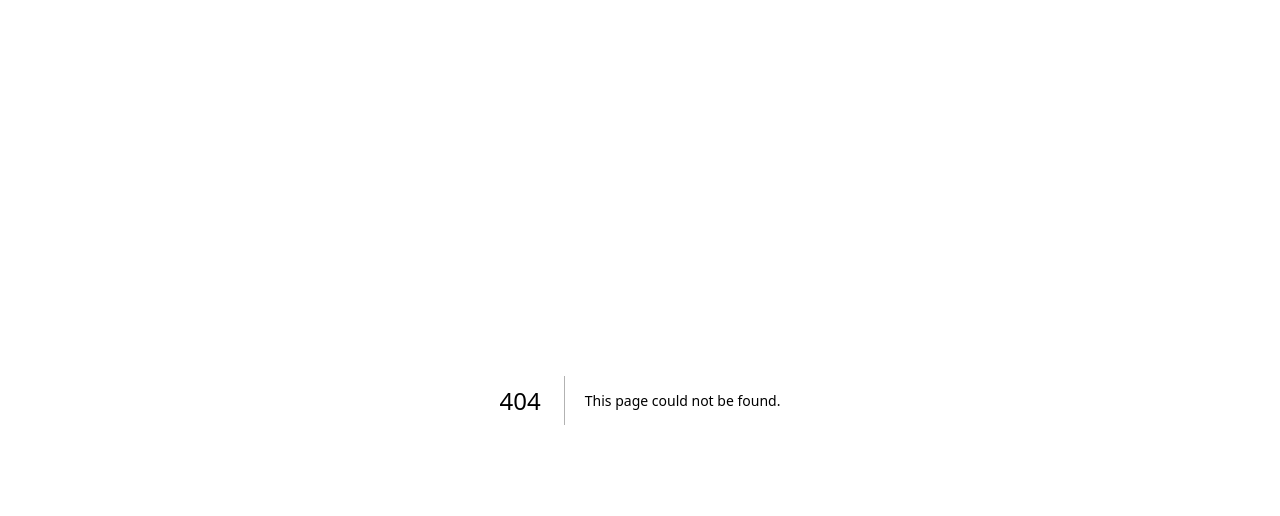
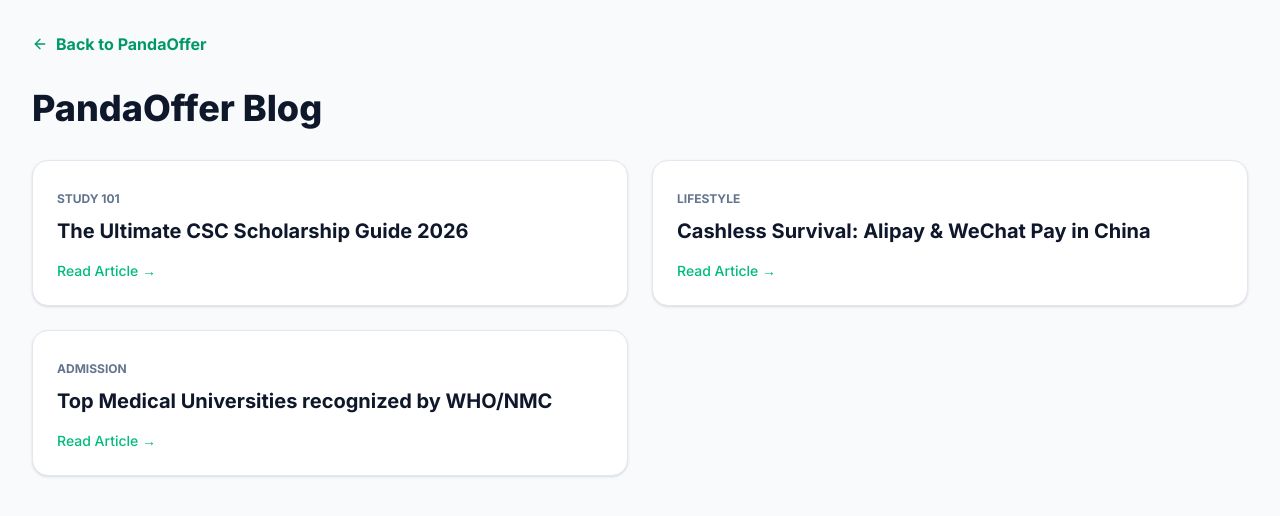
Before and after one commit to silverlion2/pandaoffer-web, a Next.js app: page /blog in a window 1280 px wide. Before the commit this address had no page. Shown: the top 516 px of the page. Built offline with nearby package versions, Linux system fonts and the light colour scheme.

Commit message:
添加blog内容

```diff
--- /dev/null
+++ b/src/app/blog/[slug]/page.js
@@ -0,0 +1,130 @@
+import React from 'react';
+import { ArrowLeft } from 'lucide-react';
+
+// 本地静态数据库 (MVP 阶段极其好用，之后有了 Supabase 再换)
+// 您以后每天用 DeepSeek 写的新文章，直接按这种格式粘贴在下面即可！
+const postsDB = {
+  "csc-scholarship-guide-2026": {
+    title: "The Ultimate CSC Scholarship Guide 2026",
+    category: "Study 101",
+    date: "Mar 10, 2026",
+    author: "PandaOffer Team",
+    content: `
+      <h2>What is the CSC Scholarship?</h2>
+      <p>The Chinese Government Scholarship (CSC) is a fully funded scholarship program set up by the Ministry of Education of China to support international students.</p>
+
+      <h2>What Does It Cover?</h2>
+      <ul>
+        <li>Full tuition waiver</li>
+        <li>Free on-campus accommodation</li>
+        <li>Comprehensive medical insurance</li>
+        <li>Monthly stipend (up to 3500 RMB for Master's/Ph.D.)</li>
+      </ul>
+
+      <h2>How to Apply?</h2>
+      <p>The application period usually opens in December and closes in April. You need to prepare your transcripts, a strong study plan, and two recommendation letters.</p>
+    `
+  },
+  "mbbs-in-china-who-recognized": {
+    title: "Top Medical Universities in China Recognized by WHO & NMC",
+    category: "Admission",
+    date: "Mar 11, 2026",
+    author: "Dr. Panda",
+    content: `
+      <h2>Why Study MBBS in China?</h2>
+      <p>China has become the top destination for international medical students, especially from South Asia and Africa, due to its world-class infrastructure and affordable tuition fees.</p>
+
+      <h2>Top 3 Universities for Indian Students</h2>
+      <p><strong>1. Zhejiang University (ZJU)</strong> - Part of the prestigious C9 League. Fully approved by NMC and WHO.</p>
+      <p><strong>2. Huazhong University of Science and Technology (HUST)</strong> - Located in Wuhan, known for its excellent clinical exposure.</p>
+      <p><strong>3. Dalian Medical University</strong> - Offers a highly internationalized campus and great coastal living experience.</p>
+
+      <h2>Important Warning</h2>
+      <p>Always double-check the latest NMC Gazette before paying any application fees. Do not trust local agents blindly!</p>
+    `
+  }
+};
+
+// Next.js 自动生成网页头部 SEO 信息 (极其重要！帮您白嫖 Google 搜索流量)
+export async function generateMetadata({ params }) {
+  const post = postsDB[params.slug];
+  if (!post) return { title: 'Post Not Found | PandaOffer' };
+
+  return {
+    title: `${post.title} | PandaOffer Blog`,
+    // 自动把 HTML 标签过滤掉，取前 150 个字作为 Google 搜索展示的简介
+    description: post.content.replace(/<[^>]*>?/gm, '').substring(0, 150) + '...',
+  };
+}
+
+export default function BlogPost({ params }) {
+  const { slug } = params;
+  const post = postsDB[slug];
+
+  // 找不到文章时的 404 页面
+  if (!post) {
+    return (
+      <div className="min-h-screen bg-slate-50 flex flex-col items-center justify-center p-8 text-center">
+        <h1 className="text-3xl font-bold text-slate-800 mb-4">Article not found 🐼</h1>
+        <p className="text-slate-500 mb-8">The post you are looking for does not exist or has been moved.</p>
+        <a href="/blog" className="bg-emerald-500 text-white font-bold py-3 px-8 rounded-xl hover:bg-emerald-600 transition-all">
+          Go back to Blog
+        </a>
+      </div>
+    );
+  }
+
+  // 正常的文章渲染页面
+  return (
+    <div className="min-h-screen bg-white font-sans text-slate-800">
+      <article className="max-w-3xl mx-auto px-6 py-16">
+
+        {/* 返回按钮 */}
+        <a href="/blog" className="inline-flex items-center gap-2 text-emerald-600 font-bold mb-10 hover:underline transition-all">
+          <ArrowLeft size={16} /> Back to Articles
+        </a>
+
+        {/* 文章头部 (标题、日期、作者) */}
+        <header className="mb-12">
+          <span className="text-sm font-bold text-emerald-500 bg-emerald-50 px-3 py-1.5 rounded-full uppercase tracking-wider border border-emerald-100">
+            {post.category}
+          </span>
+          <h1 className="text-4xl md:text-5xl font-extrabold text-slate-900 mt-6 leading-tight">
+            {post.title}
+          </h1>
+          <div className="flex items-center gap-4 mt-6 text-slate-500 font-medium">
+            <span className="flex items-center gap-2">
+              <div className="w-8 h-8 bg-slate-200 rounded-full flex items-center justify-center text-slate-600 text-sm font-bold">
+                {post.author[0]}
+              </div>
+              By {post.author}
+            </span>
+            <span>•</span>
+            <span>{post.date}</span>
+          </div>
+        </header>
+
+        {/* 文章正文 (使用 dangerouslySetInnerHTML 来渲染我们在数据库里存的 HTML 标签，并加上了手写 Tailwind 版式防止样式错乱) */}
+        <div
+          className="prose-headings:font-bold prose-h2:text-2xl prose-h2:text-slate-800 prose-h2:mt-10 prose-h2:mb-4 prose-p:text-lg prose-p:text-slate-600 prose-p:leading-relaxed prose-p:mb-6 prose-a:text-emerald-600 prose-ul:list-disc prose-ul:pl-6 prose-ul:mb-6 prose-li:text-lg prose-li:text-slate-600 prose-li:mb-2 prose-strong:text-slate-900"
+          dangerouslySetInnerHTML={{ __html: post.content }}
+        />
+
+        {/* 底部高转化率 CTA (Call to Action) 模块 - 强行将阅读博客的流量导回主页的测算漏斗 */}
+        <div className="mt-20 bg-slate-900 rounded-3xl p-8 md:p-12 text-center text-white relative overflow-hidden shadow-2xl">
+          <div className="absolute top-0 right-0 w-64 h-64 bg-emerald-500 rounded-full blur-[100px] opacity-20 -mr-20 -mt-20"></div>
+          <div className="relative z-10">
+            <h3 className="text-2xl md:text-3xl font-bold mb-4">Want to know your exact admission chances?</h3>
+            <p className="text-slate-400 mb-8 max-w-xl mx-auto text-lg">
+              Use our free AI calculator to cross-reference your GPA with 50+ top Chinese universities in 2 seconds. No BS, just data.
+            </p>
+            <a href="/" className="inline-block bg-emerald-500 hover:bg-emerald-600 text-white font-bold py-4 px-10 rounded-xl transition-all shadow-lg hover:shadow-xl hover:-translate-y-1 text-lg">
+              Try AI Matching for Free &rarr;
+            </a>
+          </div>
+        </div>
+
+      </article>
+    </div>
+  );
+}
--- /dev/null
+++ b/src/app/blog/page.js
@@ -0,0 +1,30 @@
+"use client";
+import React from 'react';
+import { ArrowLeft } from 'lucide-react';
+
+export default function BlogHome() {
+  // 模拟的博客文章列表
+  const posts = [
+    { title: "The Ultimate CSC Scholarship Guide 2026", category: "Study 101" },
+    { title: "Cashless Survival: Alipay & WeChat Pay in China", category: "Lifestyle" },
+    { title: "Top Medical Universities recognized by WHO/NMC", category: "Admission" }
+  ];
+
+  return (
+    <div className="min-h-screen bg-slate-50 p-8">
+      <a href="/" className="inline-flex items-center gap-2 text-emerald-600 font-bold mb-8 hover:underline">
+        <ArrowLeft size={16} /> Back to PandaOffer
+      </a>
+      <h1 className="text-4xl font-extrabold text-slate-900 mb-8">PandaOffer Blog</h1>
+      <div className="grid grid-cols-1 md:grid-cols-2 gap-6">
+        {posts.map((post, idx) => (
+          <div key={idx} className="bg-white p-6 rounded-2xl shadow-sm border border-slate-200 cursor-pointer hover:shadow-md transition-all">
+            <span className="text-xs font-bold text-slate-500 uppercase">{post.category}</span>
+            <h2 className="text-xl font-bold text-slate-900 mt-2">{post.title}</h2>
+            <p className="text-emerald-500 font-medium text-sm mt-4">Read Article &rarr;</p>
+          </div>
+        ))}
+      </div>
+    </div>
+  );
+}
```
